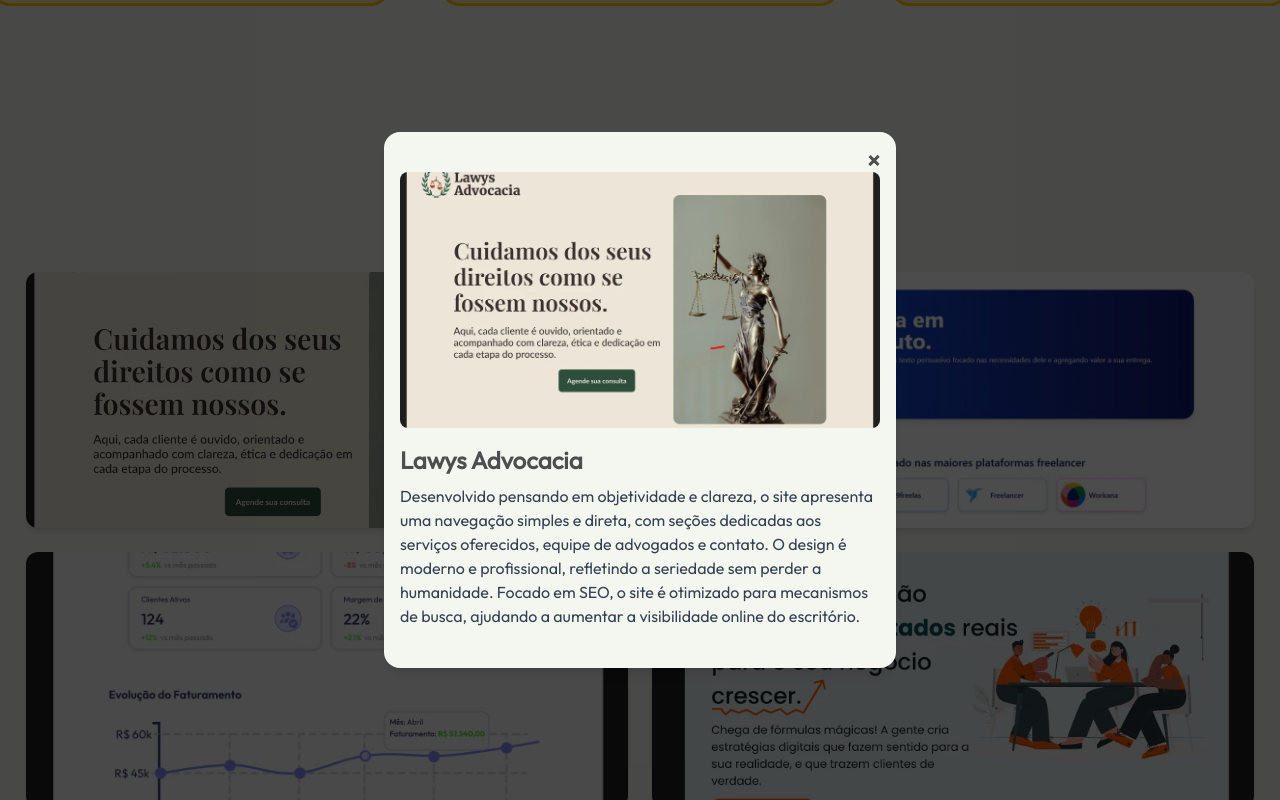
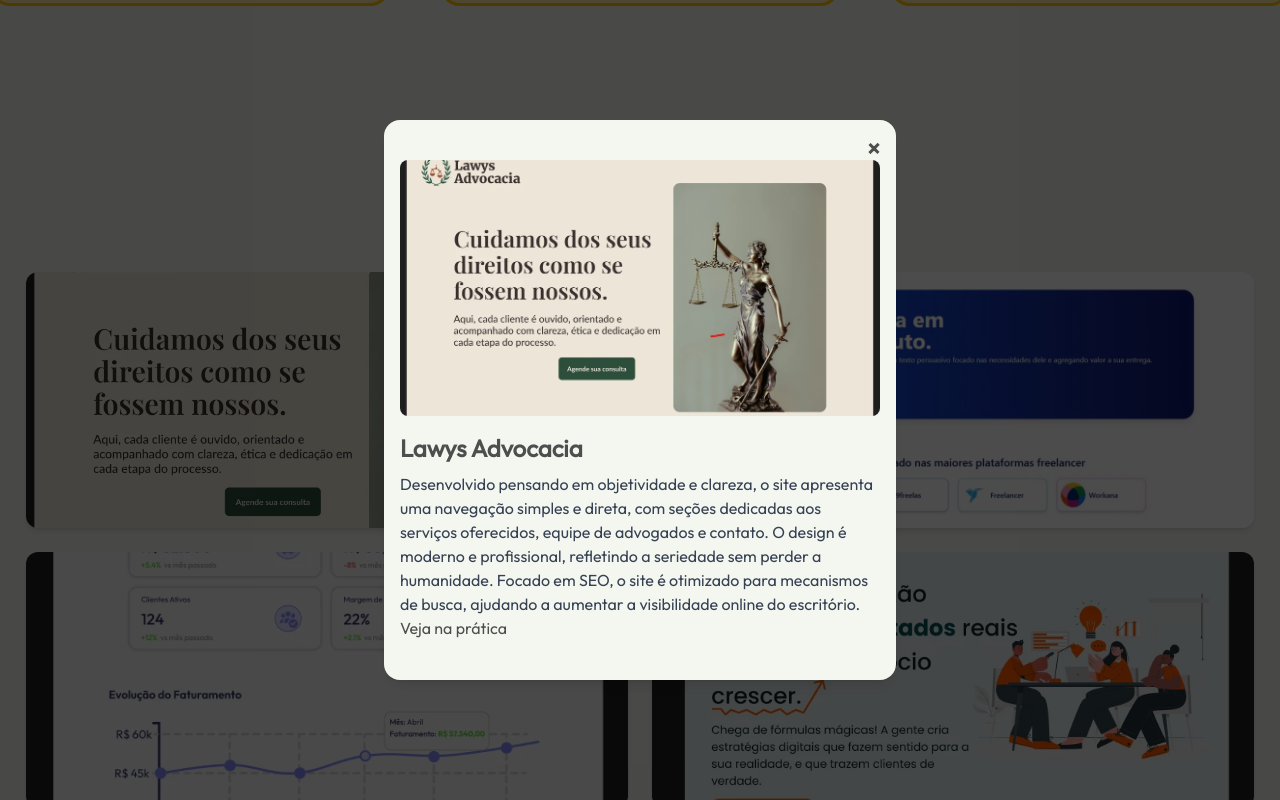
Before and after one commit to ryalee/zunbee-agencia, a Next.js app: page / in a window 1280 px wide. Both pictures are taken after a click on the element 327 px from the left and 2591 px from the top of the page. Shown: the part 2191-2991 px from the top of the page. Built offline with nearby package versions, Linux system fonts and the light colour scheme.

Commit message:
pequena modificação na area de portfolio

```diff
--- a/src/data/projects.ts
+++ b/src/data/projects.ts
@@ -7,7 +7,7 @@ export const projects: Project[] = [
     description: 'Site institucional one-page para o escritório de advocacia Lawys Advocacia, focado em apresentar os serviços jurídicos oferecidos e facilitar o contato com potenciais clientes.',
     image: '/projeto1.webp',
     details: 'Desenvolvido pensando em objetividade e clareza, o site apresenta uma navegação simples e direta, com seções dedicadas aos serviços oferecidos, equipe de advogados e contato. O design é moderno e profissional, refletindo a seriedade sem perder a humanidade. Focado em SEO, o site é otimizado para mecanismos de busca, ajudando a aumentar a visibilidade online do escritório.',
-    link: '#',
+    link: 'https://lawys.vercel.app/',
   },
 
   {
@@ -16,7 +16,7 @@ export const projects: Project[] = [
     description: 'Um sistema web que usa IA para gerar propostas para freelancers com base nas necessidades de seus clientes. A IA analisa as informações enviadas e retorna uma proposta personalizada seguindo uma estrutura persuasiva apontando a dor do cliente e entregando a solução.',
     image: '/projeto2.webp',
     details: 'A Daniela buscava um app que fosse simples e suprisse suas necessidades de organização pessoal. O aplicativo oferece funcionalidades como listas de tarefas, lembretes e calendário integrado para planejamento semanal e mensal, tudo com uma interface intuitiva e fácil de usar. Desenvolvido com foco na experiência do usuário, o app ajuda a Daniela a manter sua vida organizada sem estresse. Do jeitinho que ela queria.',
-    link: '#',
+    link: 'https://proposteio-app.vercel.app/',
   },
 
   {
@@ -34,6 +34,6 @@ export const projects: Project[] = [
     description: 'Site one-page para uma agencia de marketing focada em pequenas e médias empresas, com o objetivo de apresentar os serviços oferecidos e facilitar o contato com potenciais clientes.',
     image: '/projeto4.webp',
     details: 'Desenvolvido com um design moderno e profissional, o site apresenta uma navegação simples e direta, com seções dedicadas aos serviços oferecidos, equipe e contato. Focado em SEO, o site é otimizado para mecanismos de busca, ajudando a aumentar a visibilidade online da agência.',
-    link: '#',
+    link: 'https://busiless-kappa.vercel.app/',
   },
 ]
--- a/src/sections/Portfolio.tsx
+++ b/src/sections/Portfolio.tsx
@@ -21,7 +21,7 @@ function Portfolio() {
           <div
             key={project.id}
             className='relative group cursor-pointer rounded-xl overflow-hidden shadow-md hover:shadow-lg transition'
-            onClick={() => setSelectedProject(project)} // ✅ Só abre ao clicar no card
+            onClick={() => setSelectedProject(project)}
           >
             <Image
               src={project.image}
@@ -45,11 +45,11 @@ function Portfolio() {
       {selectedProject && (
         <div
           className='fixed inset-0 bg-black/70 flex justify-center items-center p-4 z-50'
-          onClick={() => setSelectedProject(null)} // ✅ Fecha ao clicar fora
+          onClick={() => setSelectedProject(null)} // Fecha se clicar fora
         >
           <div
             className='bg-light rounded-2xl shadow-lg max-w-lg w-full px-4 py-10 relative'
-            onClick={(e) => e.stopPropagation()} // ✅ Impede fechar ao clicar dentro
+            onClick={(e) => e.stopPropagation()} // não fecha se clicar dentro
           >
             <button
               className='absolute top-3 right-4 text-2xl font-bold text-dark hover:text-gray-700'
@@ -69,6 +69,7 @@ function Portfolio() {
 
             <h2 className='text-2xl font-semibold mt-4'>{selectedProject.title}</h2>
             <p className='mt-2 text-gray-700'>{selectedProject.details}</p>
+            <a href={selectedProject.link}>Veja na prática</a>
           </div>
         </div>
       )}
```
